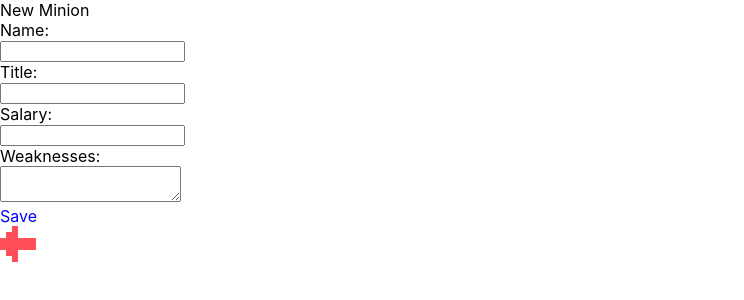
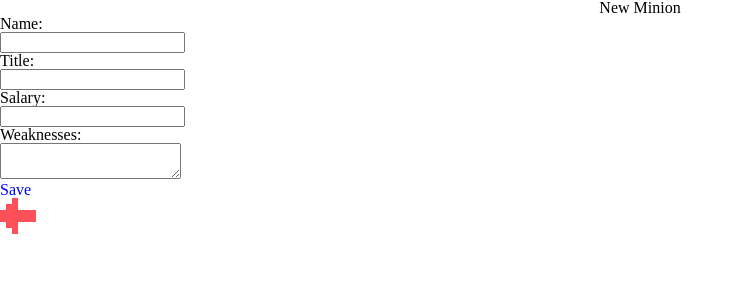
Before and after one commit to Truelj/Minions, a React (Create React App) app: page /minions/new in a window 1280 px wide. Shown: the top 300 px of the page, without its empty margins (0-744 px from the left). Built offline with nearby package versions, Linux system fonts and the light colour scheme.

Commit message:
add css stylesheet to style the <AllMinions/> component.

```diff
--- a/public/index.html
+++ b/public/index.html
@@ -15,6 +15,7 @@
       user's mobile device or desktop. See https://developers.google.com/web/fundamentals/web-app-manifest/
     -->
     <link rel="manifest" href="%PUBLIC_URL%/manifest.json" />
+    <link rel="stylesheet" src="./reset.css" />
     <!--
       Notice the use of %PUBLIC_URL% in the tags above.
       It will be replaced with the URL of the `public` folder during the build.
--- a/src/App.css
+++ /dev/null
@@ -1,38 +0,0 @@
-.App {
-  text-align: center;
-}
-
-.App-logo {
-  height: 40vmin;
-  pointer-events: none;
-}
-
-@media (prefers-reduced-motion: no-preference) {
-  .App-logo {
-    animation: App-logo-spin infinite 20s linear;
-  }
-}
-
-.App-header {
-  background-color: #282c34;
-  min-height: 100vh;
-  display: flex;
-  flex-direction: column;
-  align-items: center;
-  justify-content: center;
-  font-size: calc(10px + 2vmin);
-  color: white;
-}
-
-.App-link {
-  color: #61dafb;
-}
-
-@keyframes App-logo-spin {
-  from {
-    transform: rotate(0deg);
-  }
-  to {
-    transform: rotate(360deg);
-  }
-}
--- a/src/App.js
+++ b/src/App.js
@@ -1,4 +1,5 @@
-import './App.css';
+import './reset.css';
+import './style.css';
 import {BrowserRouter as Router, Route, Routes} from 'react-router-dom';
 import AllMinions from './components/AllMinions.js';
 import Minion from './components/Minion.js';
@@ -8,7 +9,7 @@
       <Router>
         <Routes>
           <Route path='/minions' element ={<AllMinions/>}></Route>
-          <Route path='/minions/new' strict element={<Minion newMinion={true}/>} ></Route>
+          <Route path='/minions/new'  element={<Minion newMinion={true}/>} ></Route>
           <Route path='/minions/:minionId' element={<Minion/>} ></Route>
         </Routes>
       </Router>
--- a/src/components/AllMinions.js
+++ b/src/components/AllMinions.js
@@ -31,15 +31,19 @@
   }
 
   return (
-    <div id="all-minions">
+    <div id="minions-landing">
+      <div id="minions-title" className="label minions-label">MINIONS.exe</div>
+      <div id="all-minions">
       {minions.map((minion)=>{
         return (
           <div className="minion-grid" key={minion.id}>
-            <Link to={`/minions/${minion.id}`} >
-              <img className="button minion-thumbnail" src={minionImg}></img>
 
-              <p>ID #{minion.id}</p>
-            </Link>
+              <Link to={`/minions/${minion.id}`} >
+                <img className="button minion-thumbnail" src={minionImg}></img>
+                <p>{minion.name/*.match(/.{1,11}/g).join('\n')*/} </p>
+                <p>ID #{minion.id}</p>
+              </Link>
+
             <img onClick={() => deleteMinion(minion.id)}  className="button x-button" src={xButton} alt="" />
           </div>
         )
@@ -50,5 +54,7 @@
             </Link>
       </div>
     </div>
+  </div>
+
   );
 }
--- /dev/null
+++ b/src/reset.css
@@ -0,0 +1,78 @@
+html, body, div, span, applet, object, iframe,
+h1, h2, h3, h4, h5, h6, p, blockquote, pre,
+a, abbr, acronym, address, big, cite, code,
+del, dfn, em, img, ins, kbd, q, s, samp,
+small, strike, strong, sub, sup, tt, var,
+b, u, i, center,
+dl, dt, dd, ol, ul, li,
+fieldset, form, label, legend,
+table, caption, tbody, tfoot, thead, tr, th, td,
+article, aside, canvas, details, embed,
+figure, figcaption, footer, header, hgroup,
+menu, nav, output, ruby, section, summary,
+time, mark, audio, video {
+  margin: 0;
+  padding: 0;
+  border: 0;
+  font-size: 100%;
+  font: inherit;
+  vertical-align: baseline;
+  box-sizing: border-box;
+}
+/* HTML5 display-role reset for older browsers */
+article, aside, details, figcaption, figure,
+footer, header, hgroup, menu, nav, section {
+  display: block;
+}
+body {
+  line-height: 1;
+}
+ol, ul {
+  list-style: none;
+}
+blockquote, q {
+  quotes: none;
+}
+blockquote:before, blockquote:after,
+q:before, q:after {
+  content: '';
+  content: none;
+}
+table {
+  border-collapse: collapse;
+  border-spacing: 0;
+}
+* {
+  cursor: default;
+  -webkit-touch-callout: none; /* iOS Safari */
+    -webkit-user-select: none; /* Safari */
+     -khtml-user-select: none; /* Konqueror HTML */
+       -moz-user-select: none; /* Firefox */
+        -ms-user-select: none; /* Internet Explorer/Edge */
+            user-select: none; /* Non-prefixed version, currently
+                                  supported by Chrome and Opera */
+}
+
+input[type="number"] {
+  background: transparent;
+  border: none;
+}
+
+input[type=number]::-webkit-inner-spin-button,
+input[type=number]::-webkit-outer-spin-button {
+  -webkit-appearance: none;
+  margin: 0;
+}
+
+input:focus{
+  outline: none;
+}
+
+html {
+    overflow: scroll;
+    overflow-x: hidden;
+}
+
+::-webkit-scrollbar {
+    display: none;
+}
--- /dev/null
+++ b/src/style.css
@@ -0,0 +1,73 @@
+.button {
+  cursor: pointer;
+}
+#minions-landing{
+  min-height: 394px;
+  width: 287px;
+}
+.label {
+  text-align: center;
+  text-decoration: none;
+}
+.minions-label{
+  font-size: 12px;
+  letter-spacing: 0.8px;
+  margin: 9px 0px;
+}
+#all-minions {
+    display: flex;
+    flex-wrap: wrap;
+    align-items: flex-start;
+}
+
+.minion-grid {
+  background: wheat;
+  font-family: "Gill Sans", sans-serif;
+  width: 61px;
+  min-height: 107.16px;
+  display: flex;
+  flex-direction: column;
+  align-items: center;
+  justify-content: center;
+  font-size: 9px;
+  letter-spacing: 0.7px;
+  margin: 5px 5px;
+}
+
+.minion-grid a{
+  display: flex;
+  flex-direction: column;
+  align-items: center;
+  /* flex-flow: wrap; */
+  padding: 5px;
+  justify-content: space-between;
+  text-decoration: none;
+  text-align: center;
+}
+.minion-grid:hover {
+  text-decoration: underline;
+}
+
+.minion-thumbnail {
+  width: 50px;
+  margin: 5px 0px;
+}
+
+.minion-grid p {
+  cursor: pointer;
+}
+
+.x-button {
+  transform: rotate(45deg);
+  width: 12px;
+  align-self: center;
+}
+
+#add-minion-button-grid {
+  align-self: start;
+
+}
+
+#add-minion-button {
+  width: 25px;
+}
```
Also changed, not shown: src/components/Minion.js (line endings or trailing spaces).
